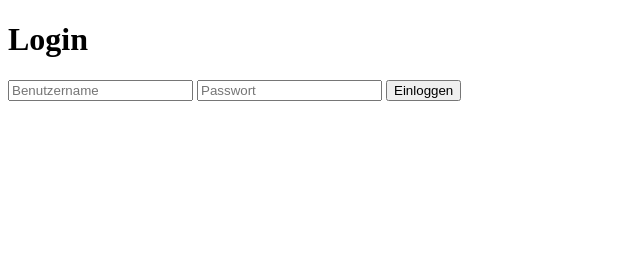
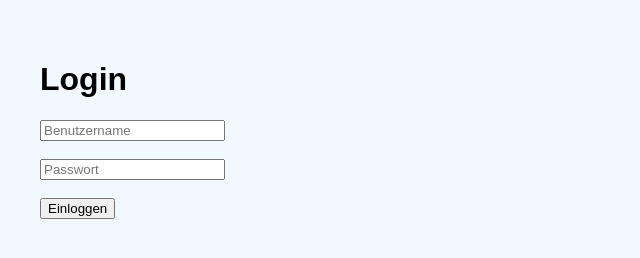
Before and after one commit to techstore2000/Smarttec, a plain HTML site: page index.html in a window 1280 px wide. Shown: the whole page, without its empty margins (0-640 px from the left). Drawn offline with Linux system fonts and the light colour scheme.

Commit message:
Add files via upload

```diff
--- a/index.html
+++ b/index.html
@@ -1,3 +1,4 @@
+
 <!DOCTYPE html>
 <html lang="de">
   <head>
@@ -5,10 +6,10 @@
     <title>Login</title>
     <script src="script.js" defer></script>
   </head>
-  <body>
+  <body style="font-family: Arial, sans-serif; background: #f2f8ff; padding: 2rem;">
     <h1>Login</h1>
-    <input type="text" id="username" placeholder="Benutzername" />
-    <input type="password" id="password" placeholder="Passwort" />
+    <input type="text" id="username" placeholder="Benutzername" /><br /><br />
+    <input type="password" id="password" placeholder="Passwort" /><br /><br />
     <button id="loginBtn">Einloggen</button>
   </body>
 </html>
--- a/script.js
+++ b/script.js
@@ -1,3 +1,4 @@
+
 const login = () => {
   const benutzername = document.querySelector('#username').value;
   const passwort = document.querySelector('#password').value;
```
Also changed, not shown: app.html (+6 -5 lines).
